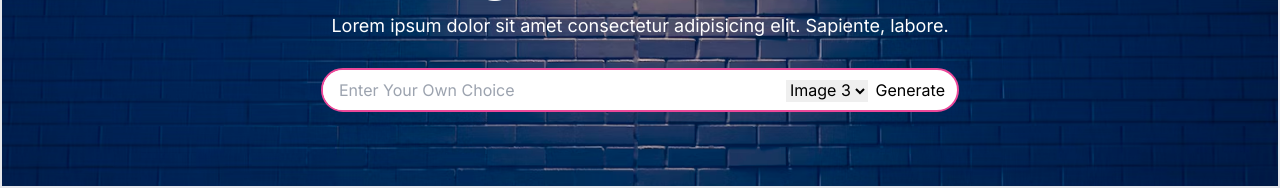
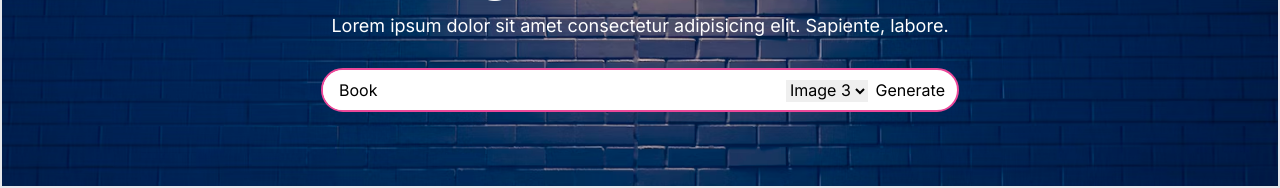
Before and after one commit to ammara-Ilyas/image-search-web, a Next.js app: page / in a window 1280 px wide. Shown: the part 196-384 px from the top of the page. Built offline with nearby package versions, Linux system fonts and the light colour scheme.

Commit message:
Image Search app

```diff
--- a/components/Search.js
+++ b/components/Search.js
@@ -6,7 +6,7 @@ import axios from "axios";
 
 const apiKey = "VG4HY3iiinchcwaxgyEpZ7A7ogG81UOWZkdV0GomubM";
 function Search() {
-  const [query, setQuery] = useState("");
+  const [query, setQuery] = useState("book");
   const { setData, selectedOption, setSelectedOption } = useContext(AppContext);
   const fetchImage = async (e) => {
     e.preventDefault();
@@ -64,7 +64,7 @@ function Search() {
         >
           <input
             type="text"
-            className="outline-none  border-none text-black  w-4/5 py-2 px-4"
+            className="outline-none  border-none capitalize text-black  w-4/5 py-2 px-4"
             placeholder="Enter Your Own Choice"
             value={query}
             onChange={(e) => setQuery(e.target.value)}
```
